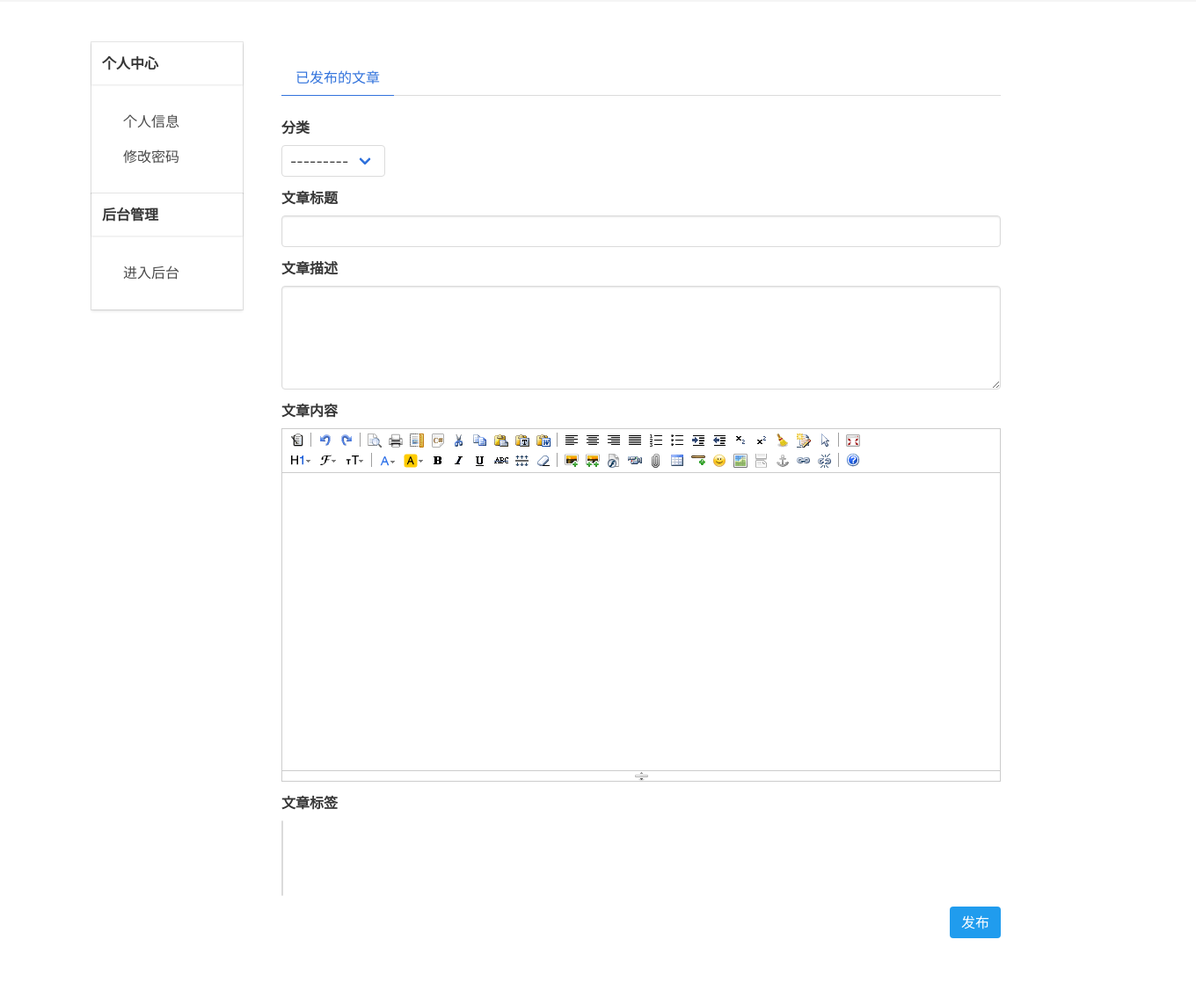
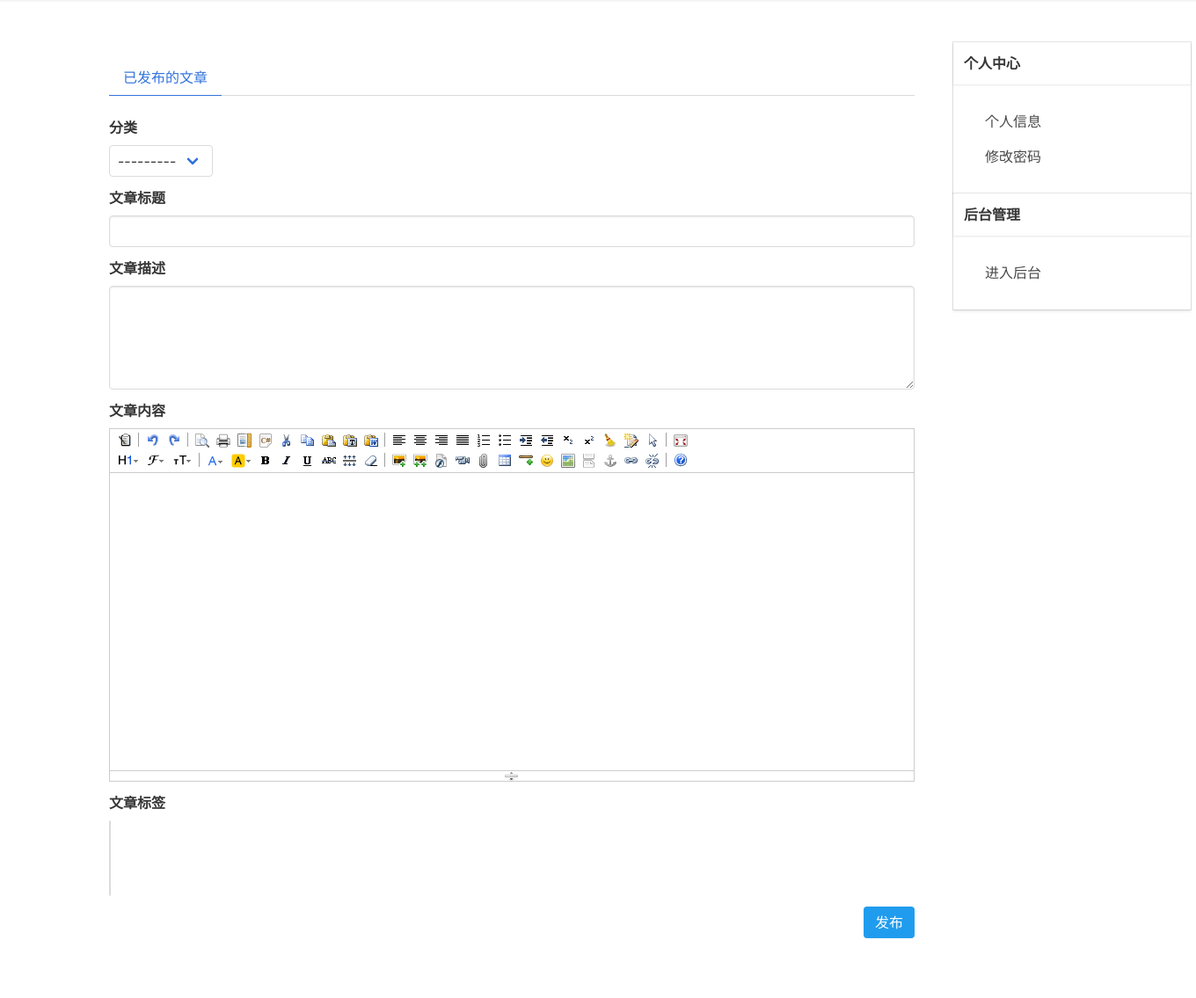
Before and after one commit to Galaxy3696/display-system, a Django app: page /account/person_add_article/ in a window 1360 px wide. Shown: the part 80-1215 px from the top of the page at 88% size. Run offline with Django 3.2, Linux system fonts and the light colour scheme; the visitor is signed in with stand-in values (Sample User, id 1); data that the repository does not hold is empty; parts of the project's set-up code (start-up, migrations or seed data) failed here and were passed over; some libraries are stand-ins or nearby versions.

Commit message:
前端修改

```diff
--- a/account/templates/account/person_center.html
+++ b/account/templates/account/person_center.html
@@ -15,7 +15,7 @@
 
 </head>
 <body>
-    <!-- 头部 -->
+
     <nav class="navbar has-shadow" role="navigation" aria-label="main navigation" style="min-height: 4rem">
     <div class="container">
         <div class="navbar-brand">
@@ -31,7 +31,6 @@
         </div>
 
         <div id="navbarBasicExample" class="navbar-menu">
-
           <div class="navbar-end">
             <div class="navbar-item">
                 <!-- 个人中心下拉菜单 -->
@@ -77,49 +76,12 @@
         </div>
     </div>
     </nav>
-    <!-- 头部 end -->
+
     <section class="section">
         <div class="container">
             {% block section %}
             <div class="columns">
-                <div class="column is-2">
-                    <div class="card">
-                        <header class="card-header">
-                            <p class="card-header-title">个人中心</p>
-                            <a href="#" class="card-header-icon" aria-label="more options">
-                                <span class="icon">
-                                    <i class="fas fa-angle-down" aria-hidden="true"></i>
-                                </span>
-                            </a>
-                        </header>
-                        <div class="card-content menu">
-                            <ul class="content menu-list">
-                                <li><a href="{% url 'account:person' %}">个人信息</a></li>
-                                <li><a href="{% url 'password_change' %}">修改密码</a></li>
-
-                            </ul>
-                        </div>
-
-                    </div>
-                    <div class="card">
-                            <header class="card-header">
-                                <p class="card-header-title">后台管理</p>
-                                <a href="#" class="card-header-icon" aria-label="more options">
-                                    <span class="icon">
-                                        <i class="fas fa-angle-down" aria-hidden="true"></i>
-                                    </span>
-                                </a>
-                            </header>
-                            <div class="card-content menu">
-                                <ul class="content menu-list">
-                                    <li><a href="http://127.0.0.1:8000/admin">进入后台</a></li>
-
-                                </ul>
-                            </div>
-
-                    </div>
-                </div>
-                <div class="column is-9">
+                <div class="column is-10">
                     <div class="box is-radiusless is-shadowless">
                         {% block person %}
                         <div class="tabs">
@@ -196,6 +158,43 @@
                     {% endblock person %}
                     </div>
                 </div>
+                 <div class="column is-3">
+                    <div class="card">
+                        <header class="card-header">
+                            <p class="card-header-title">个人中心</p>
+                            <a href="#" class="card-header-icon" aria-label="more options">
+                                <span class="icon">
+                                    <i class="fas fa-angle-down" aria-hidden="true"></i>
+                                </span>
+                            </a>
+                        </header>
+                        <div class="card-content menu">
+                            <ul class="content menu-list">
+                                <li><a href="{% url 'account:person' %}">个人信息</a></li>
+                                <li><a href="{% url 'password_change' %}">修改密码</a></li>
+
+                            </ul>
+                        </div>
+
+                    </div>
+                    <div class="card">
+                            <header class="card-header">
+                                <p class="card-header-title">后台管理</p>
+                                <a href="#" class="card-header-icon" aria-label="more options">
+                                    <span class="icon">
+                                        <i class="fas fa-angle-down" aria-hidden="true"></i>
+                                    </span>
+                                </a>
+                            </header>
+                            <div class="card-content menu">
+                                <ul class="content menu-list">
+                                    <li><a href="http://127.0.0.1:8000/admin">进入后台</a></li>
+
+                                </ul>
+                            </div>
+
+                    </div>
+                </div>
             </div>
             {% endblock section %}
         </div>
--- a/blog/forms.py
+++ b/blog/forms.py
@@ -1,9 +1,5 @@
 from django import forms
 from .models import Comment
-# class CommentForm(forms.Form):
-#     """创建留言框"""
-#     text = forms.CharField(label="评论内容", widget=forms.Textarea(attrs={
-#         'class': 'textarea is-radiusless is-shadowless', 'rows':6}))
 
 class CommentForm(forms.ModelForm):
     """创建留言框"""
--- a/blog/urls.py
+++ b/blog/urls.py
@@ -9,5 +9,4 @@ urlpatterns = [
     path('blog/<int:article_id>/', views.article, name="blog"),
     path('comment/<int:article_id>/<int:comment_id>/', views.article, name="comment"),
     path('dates/<int:year>/<int:month>/', views.blog_get_dates, name="dates"),   # 归档页
-    # path('tags/<int:tag_id>/', views.blog_get_tags, name="tags"),      # 文章标签列表页
 ]
```
Also changed, not shown: blog/admin.py (+0 -11 lines), templates/registration/login.html (+4 -4 lines).
